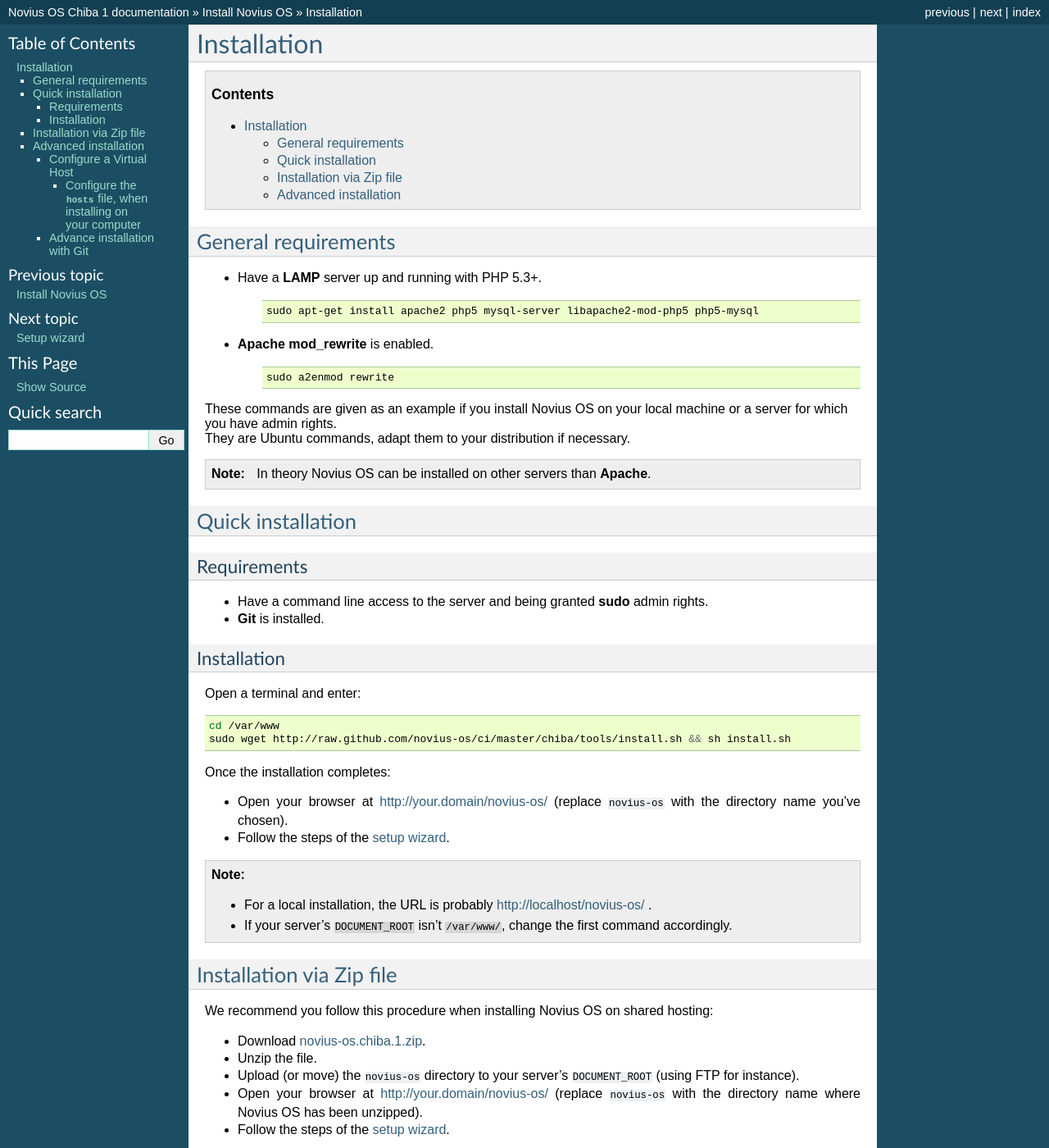
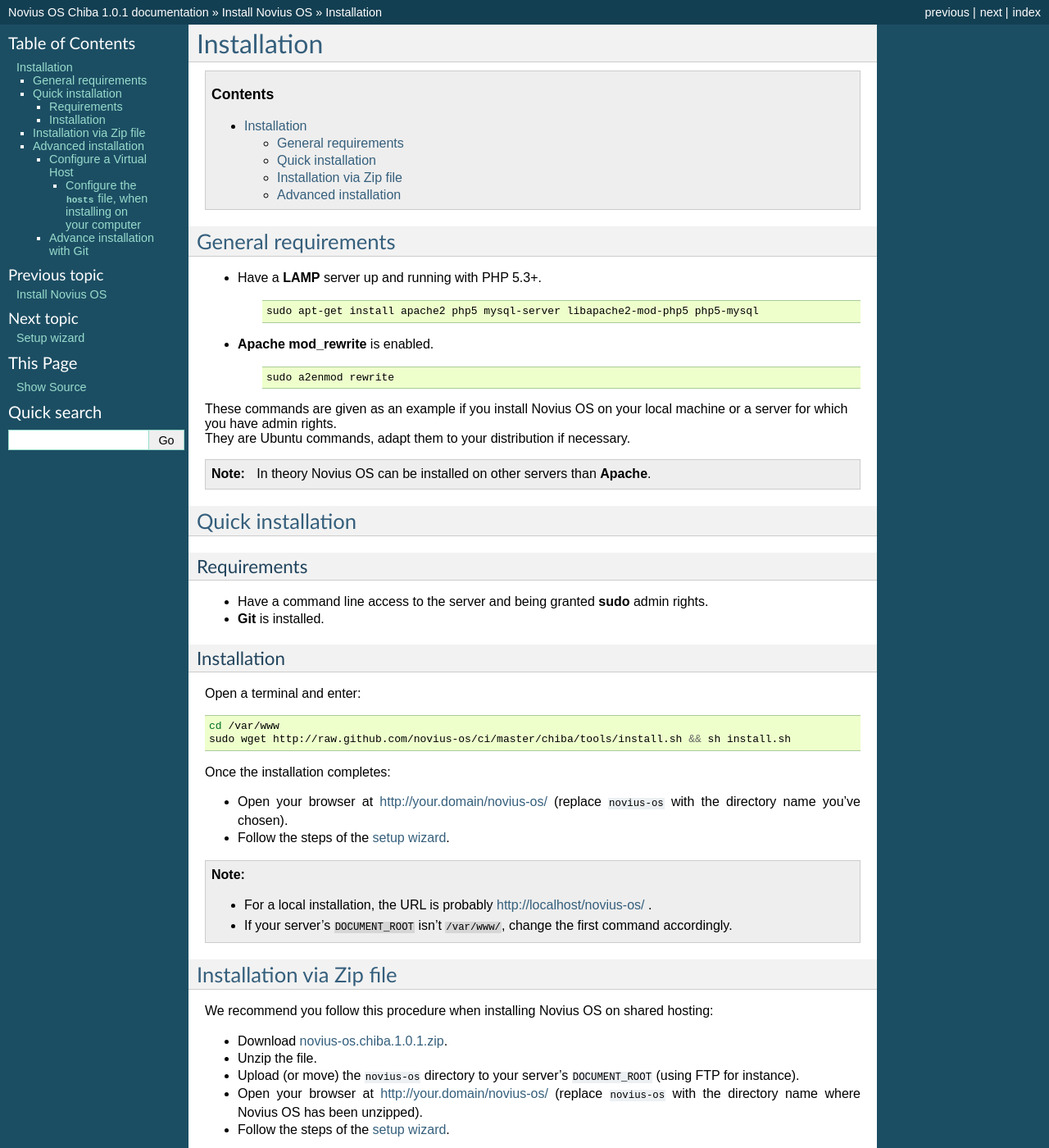
Before and after one commit to Meroje/documentation-en, a Sphinx documentation site: the page built from source/install/install.rst, in a window 1280 px wide and 1400 px high. Shown: the whole window at 82% size. Built offline with Sphinx 7.4.7, drawn with Linux system fonts in a browser that asks for light colours; some of the changed text lies outside the part shown.

Commit message:
Update version 1.0.1

```diff
--- a/source/conf.py
+++ b/source/conf.py
@@ -55,7 +55,7 @@
 # The short X.Y version.
 version = 'chiba'
 # The full version, including alpha/beta/rc tags.
-release = 'Chiba 1'
+release = 'Chiba 1.0.1'
 
 # The language for content autogenerated by Sphinx. Refer to documentation
 # for a list of supported languages.
--- a/source/install/install.rst
+++ b/source/install/install.rst
@@ -59,7 +59,7 @@
 
 We recommend you follow this procedure when installing Novius OS on shared hosting:
 
-* Download  `novius-os.chiba.1.zip <http://community.novius-os.org/download-novius-os-zip.html>`__.
+* Download  `novius-os.chiba.1.0.1.zip <http://community.novius-os.org/download-novius-os-zip.html>`__.
 * Unzip the file.
 * Upload (or move) the :file:`novius-os` directory to your server's ``DOCUMENT_ROOT`` (using FTP for instance).
 * Open your browser at http://your.domain/novius-os/ (replace ``novius-os`` with the directory name where Novius OS has been unzipped).
```
